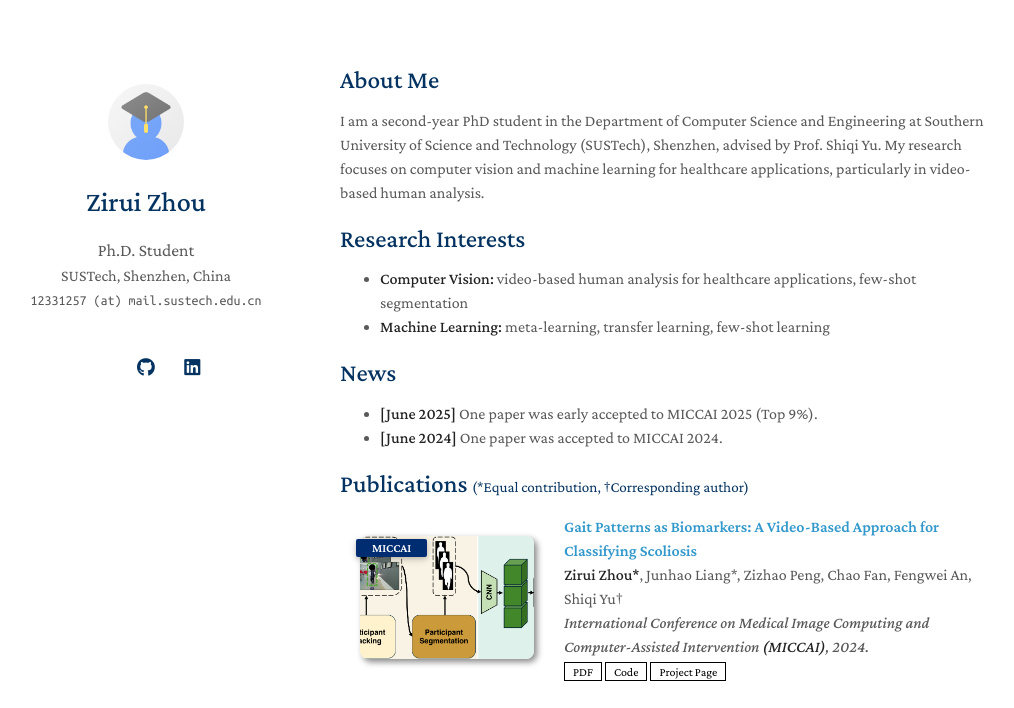
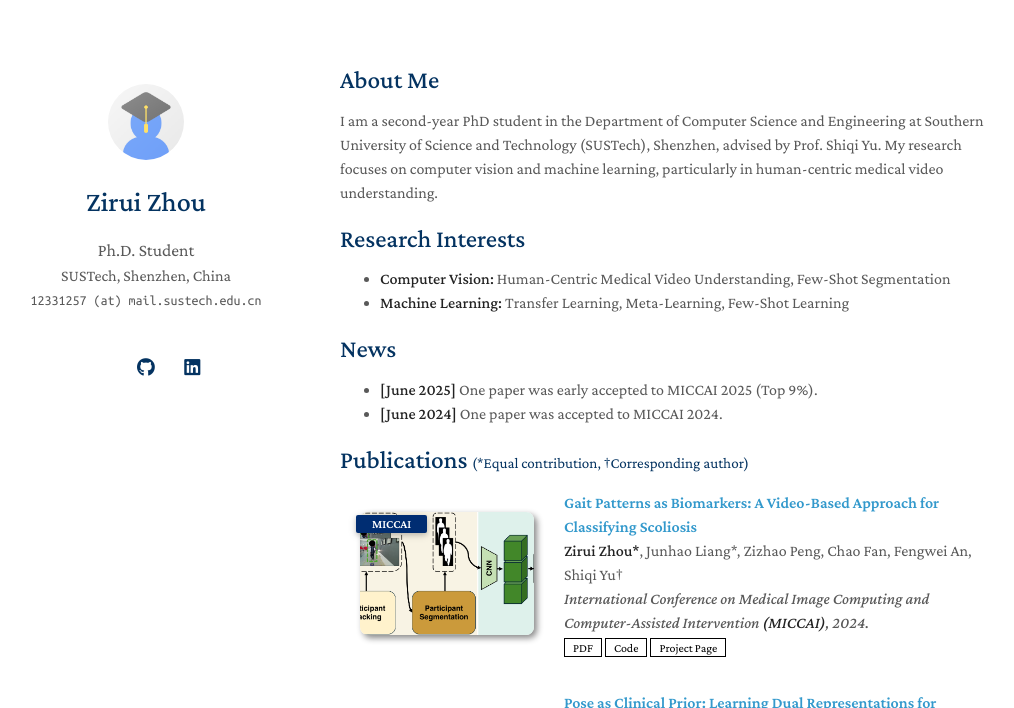
Before and after one commit to zhouzi180/zhouzi180.github.io, a Jekyll site: the page built from index.md, in a window 1280 px wide and 1172 px high, cut to the strip 0-708 px from the top of the window. Shown: the whole strip, without its empty margins (130-1144 px from the left). Built offline with Jekyll 4.4.1, drawn with Linux system fonts in a browser that asks for light colours; a style sheet for code colours, icons or effects is not loaded; our own code applies the rules of GitHub Pages for plain Markdown files.

Commit message:
Update index.md

```diff
--- a/index.md
+++ b/index.md
@@ -4,13 +4,13 @@ layout: homepage
 
 ## About Me
 
-I am a second-year PhD student in the Department of Computer Science and Engineering at Southern University of Science and Technology (SUSTech), Shenzhen, advised by Prof. Shiqi Yu. My research focuses on computer vision and machine learning for healthcare applications, particularly in video-based human analysis.
+I am a second-year PhD student in the Department of Computer Science and Engineering at Southern University of Science and Technology (SUSTech), Shenzhen, advised by Prof. Shiqi Yu. My research focuses on computer vision and machine learning, particularly in human-centric medical video understanding.
 
 
 ## Research Interests
 
-- **Computer Vision:** video-based human analysis for healthcare applications, few-shot segmentation
-- **Machine Learning:** meta-learning, transfer learning, few-shot learning
+- **Computer Vision:** Human-Centric Medical Video Understanding, Few-Shot Segmentation
+- **Machine Learning:** Transfer Learning, Meta-Learning, Few-Shot Learning
 
 ## News
 - **[June 2025]** One paper was early accepted to MICCAI 2025 (Top 9%).
```
